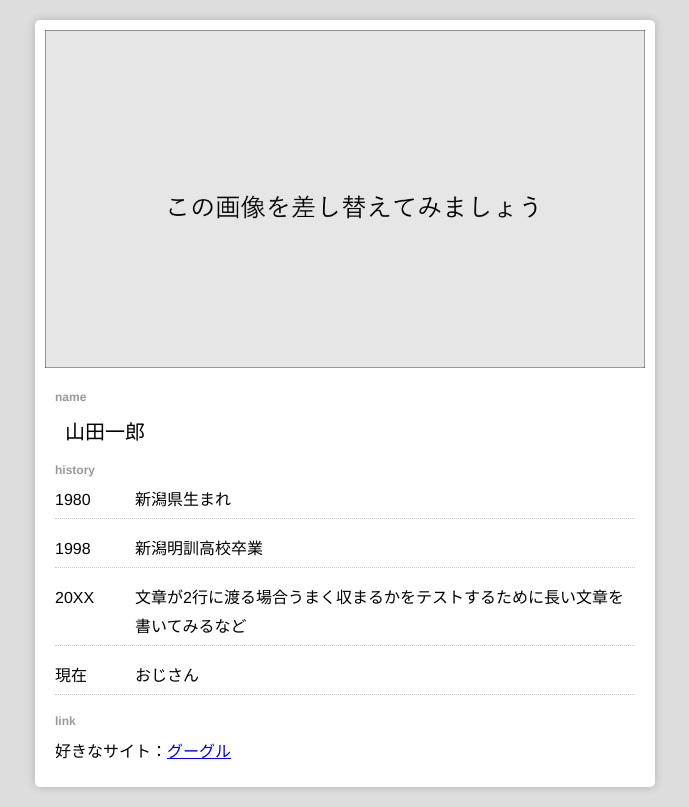
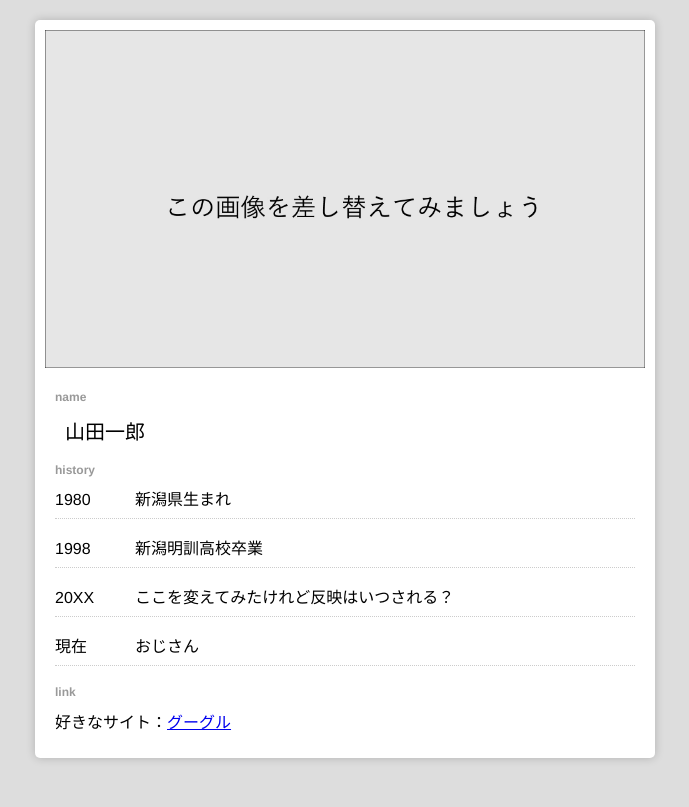
Before and after one commit to KUAD-XtechDesign/simple-page2023-xtd-shira, a plain HTML site: page index.html in a window 1280 px wide. Shown: the whole page, without its empty margins (295-984 px from the left). Drawn offline with Linux system fonts and the light colour scheme.

Commit message:
Update index.html

```diff
--- a/index.html
+++ b/index.html
@@ -25,7 +25,7 @@
         <ul class="history_list">
           <li><div class="year">1980</div><div class="txt">新潟県生まれ</div></li>
           <li><div class="year">1998</div><div class="txt">新潟明訓高校卒業</div></li>
-          <li><div class="year">20XX</div><div class="txt">文章が2行に渡る場合うまく収まるかをテストするために長い文章を書いてみるなど</div></li>
+          <li><div class="year">20XX</div><div class="txt">ここを変えてみたけれど反映はいつされる？</div></li>
           <li><div class="year">現在</div><div>おじさん</div></li>
         </ul>
 
```
